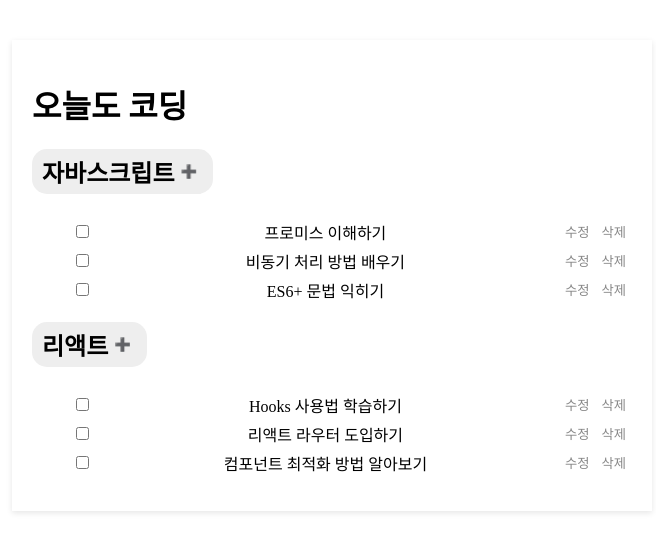
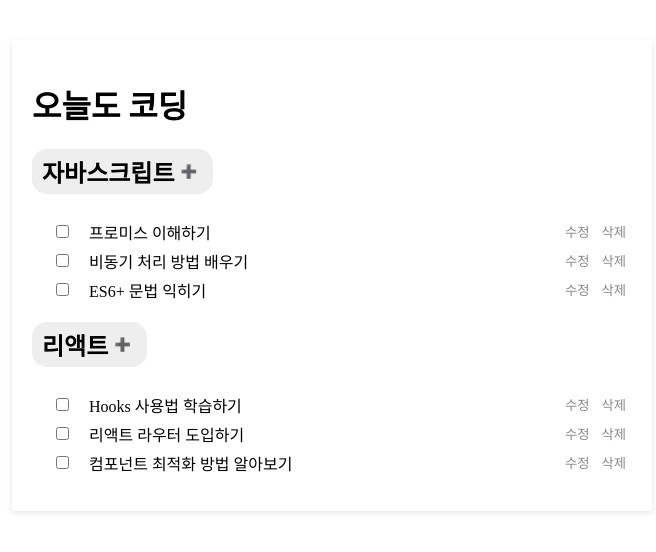
Before and after one commit to SparklingMind/todo, a React (Create React App) app: page / in a window 1280 px wide. Shown: the top 552 px of the page, without its empty margins (308-964 px from the left). Built offline with nearby package versions, Linux system fonts and the light colour scheme; a web font is replaced by a local one.

Commit message:
fix: 체크박스 문제 수정

```diff
--- a/src/App.css
+++ b/src/App.css
@@ -1,17 +1,24 @@
 @font-face {
-  font-family: "fontBold";
-  src: url("./font/KBO\ Dia\ Gothic_bold.ttf") format("truetype");
+  font-family: 'KBO-Dia-Gothic_bold';
+  src: url('https://cdn.jsdelivr.net/gh/projectnoonnu/noonfonts_2304-2@1.0/KBO-Dia-Gothic_bold.woff') format('woff');
+  font-weight: 700;
+  font-style: normal;
 }
 
 @font-face {
-  font-family: "fontMedium";
-  src: url("./font/KBO\ Dia\ Gothic_medium.ttf") format("truetype");
+  font-family: 'KBO-Dia-Gothic_medium';
+  src: url('https://cdn.jsdelivr.net/gh/projectnoonnu/noonfonts_2304-2/KBO-Dia-Gothic_medium.woff') format('woff');
+  font-weight: 500;
+  font-style: normal;
 }
 
 @font-face {
-  font-family: "fontLight";
-  src: url(./font/KBO\ Dia\ Gothic_light.ttf) format("truetype");
+  font-family: 'KBO-Dia-Gothic_light';
+  src: url('https://cdn.jsdelivr.net/gh/projectnoonnu/noonfonts_2304-2/KBO-Dia-Gothic_light.woff') format('woff');
+  font-weight: 300;
+  font-style: normal;
 }
+
 
 .App {
   width: 1920px;
--- a/src/App.js
+++ b/src/App.js
@@ -1,6 +1,7 @@
 import React, { useState } from 'react';
 import CategoryList from './CategoryList';
 import styled from 'styled-components';
+import './App.css';
 
 const AppContainer = styled.div`
   width: 80%;
@@ -13,6 +14,7 @@ const AppContainer = styled.div`
 
 const Title = styled.h1`
   text-align: left;
+  font-family: 'KBO-Dia-Gothic_bold';
 `;
 
 function App() {
--- a/src/CategoryItem.js
+++ b/src/CategoryItem.js
@@ -20,6 +20,7 @@ const CategoryTitle = styled.h2`
   margin: 0;
   padding: 0;
   font-size: 1.5em;
+  font-family: 'KBO-Dia-Gothic_medium';
 `;
 
 const Button = styled.button`
@@ -32,12 +33,18 @@ const Button = styled.button`
   }
 `;
 
+const TodoContent = styled.div`
+  display: flex;
+  align-items: center;
+`;
+
 const TodoItem = styled.li`
   display: flex;
   justify-content: space-between;
   align-items: center;
   margin-bottom: 5px;
   text-decoration: ${props => (props.completed ? 'line-through' : 'none')};
+  font-family: 'KBO-Dia-Gothic_light';
 `;
 
 function CategoryItem({ category, categories, setCategories }) {
@@ -49,10 +56,19 @@ function CategoryItem({ category, categories, setCategories }) {
     setCategories(prevCategories => {
       return prevCategories.map(cat => {
         if (cat.name === category.name) {
-          const updatedTodos = [...cat.todos];
-          updatedTodos[index].completed = !updatedTodos[index].completed;
+          const updatedTodos = cat.todos.map((todo, todoIndex) => {
+            if (todoIndex === index) {
+              return { ...todo, completed: !todo.completed };
+            }
+            return todo;
+          });
 
-          updatedTodos.sort((a, b) => (a.completed === b.completed ? 0 : a.completed ? 1 : -1));
+          updatedTodos.sort((a, b) => {
+            if (a.completed !== b.completed) {
+              return a.completed ? 1 : -1;
+            }
+            return a.originalIndex - b.originalIndex; // 원래 순서대로 정렬
+          });
 
           return { ...cat, todos: updatedTodos };
         } else {
@@ -68,6 +84,7 @@ function CategoryItem({ category, categories, setCategories }) {
   };
 
   const handleEdit = (index) => {
+    setEditingIndex(null);
     setCategories(prevCategories => {
       return prevCategories.map(cat => {
         if (cat.name === category.name) {
@@ -79,7 +96,6 @@ function CategoryItem({ category, categories, setCategories }) {
         }
       });
     });
-    setEditingIndex(null);
     setEditingText('');
   };
 
@@ -111,24 +127,25 @@ function CategoryItem({ category, categories, setCategories }) {
           setInputVisible={setInputVisible}
         />
       )}
-      <ul>
+      <ul style={{ paddingLeft: '20px' }}>
         {category.todos.map((todo, index) => (
           <TodoItem key={index} completed={todo.completed}>
+            <TodoContent>
               <input
                 type="checkbox"
                 checked={todo.completed}
                 onChange={() => handleCheck(index)}
+                style={{ marginRight: '20px' }}
               />
               {editingIndex === index ? (
                 <input
                   value={editingText}
                   onChange={e => setEditingText(e.target.value)}
-                onBlur={() => handleEdit(index)}
-                onKeyPress={(e) => { if (e.key === 'Enter') handleEdit(index); }}
                 />
               ) : (
                 todo.text
               )}
+            </TodoContent>
             <span>
               {editingIndex === index ? (
                 <Button onClick={() => handleEdit(index)}>저장</Button>
--- a/src/TodoInput.js
+++ b/src/TodoInput.js
@@ -33,7 +33,14 @@ function TodoInput({ category, categories, setCategories, setInputVisible }) {
     setCategories(prevCategories => {
       return prevCategories.map(cat => {
         if (cat.name === category.name) {
-          const updatedTodos = [...cat.todos, { text: newTodo, completed: false }];
+          const updatedTodos = [
+            ...cat.todos,
+            {
+              text: newTodo,
+              completed: false,
+              originalIndex: cat.todos.length // 현재 todos의 길이를 originalIndex로 지정
+            }
+          ];
           return { ...cat, todos: updatedTodos };
         } else {
           return cat;
```
Lines whose indentation alone changed are shown as unchanged.
